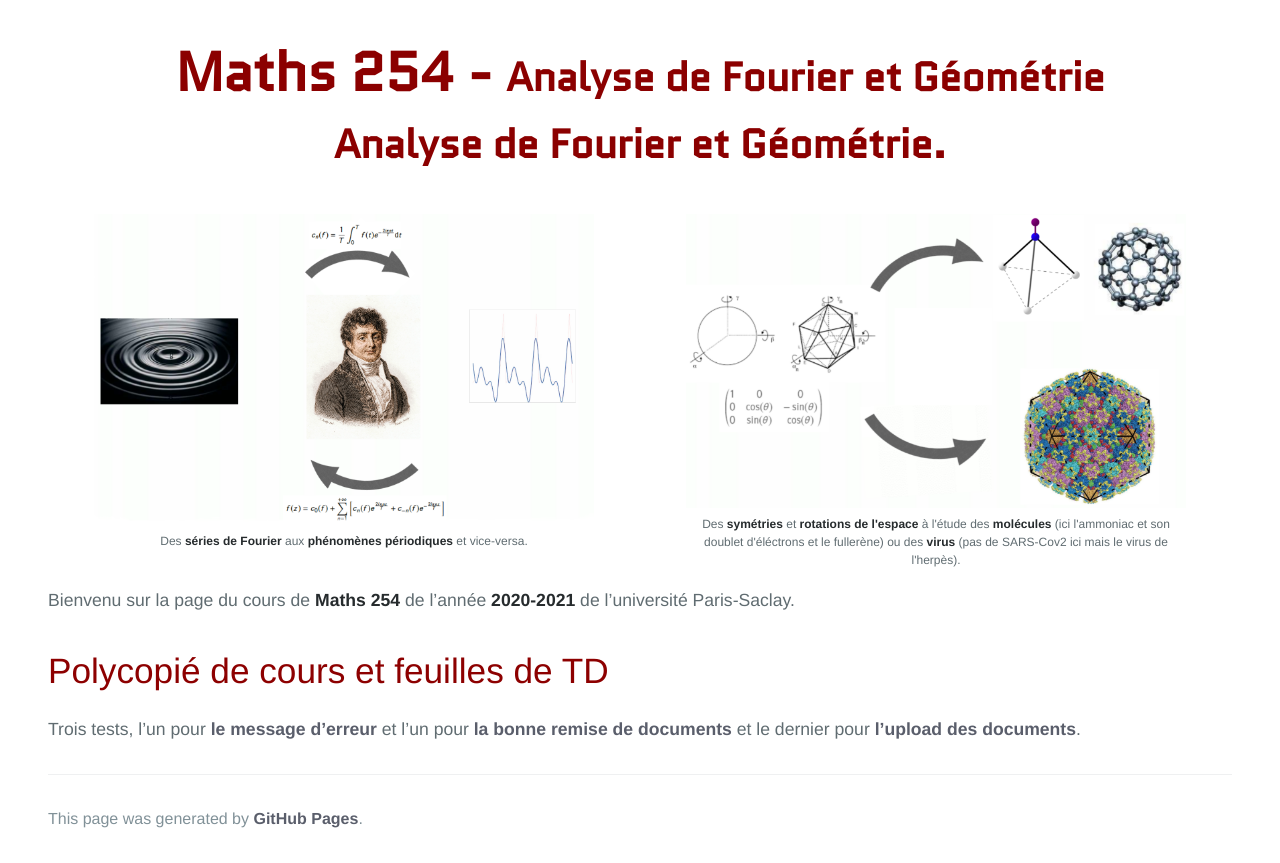
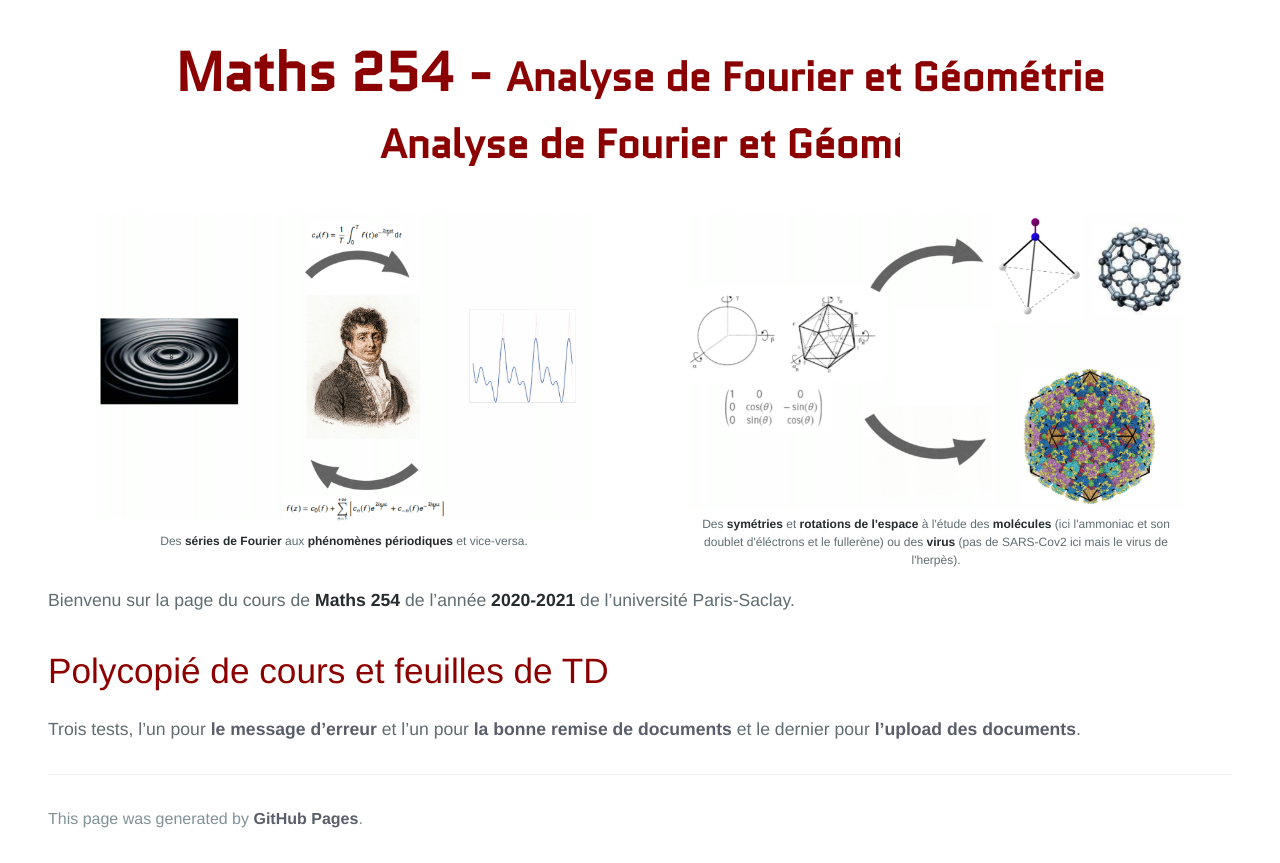
Before and after one commit to KevinDestagnol/algebre.github.io, a Jekyll site: the page built from index.md, in a window 1280 px wide. Shown: the part 260-1123 px from the top of the page. Built offline with Jekyll 4.4.1, drawn with Linux system fonts in a browser that asks for light colours; some web fonts are replaced; our own code applies the rules of GitHub Pages for plain Markdown files.

Commit message:
Update jekyll-theme-cayman.scss

```diff
--- a/_sass/jekyll-theme-cayman.scss
+++ b/_sass/jekyll-theme-cayman.scss
@@ -138,7 +138,7 @@ a:hover{
         overflow: hidden;
       }
       .content p:nth-child(1) {
-        width: 100%;
+        width: 13em;
         -webkit-animation: type 2.5s steps(50, end);
         animation: type 2.5s steps(50, end);
         -webkit-animation-fill-mode: forwards;
```
